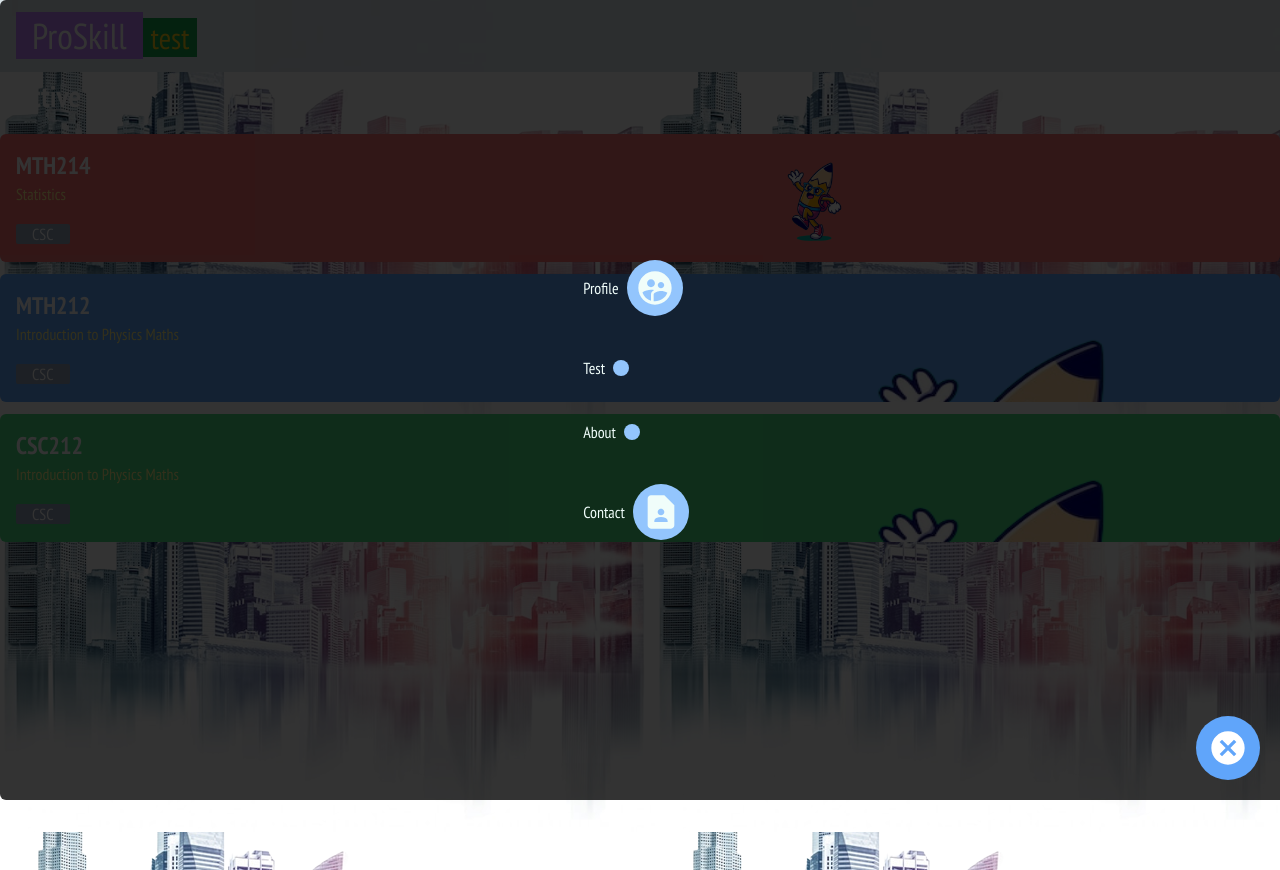
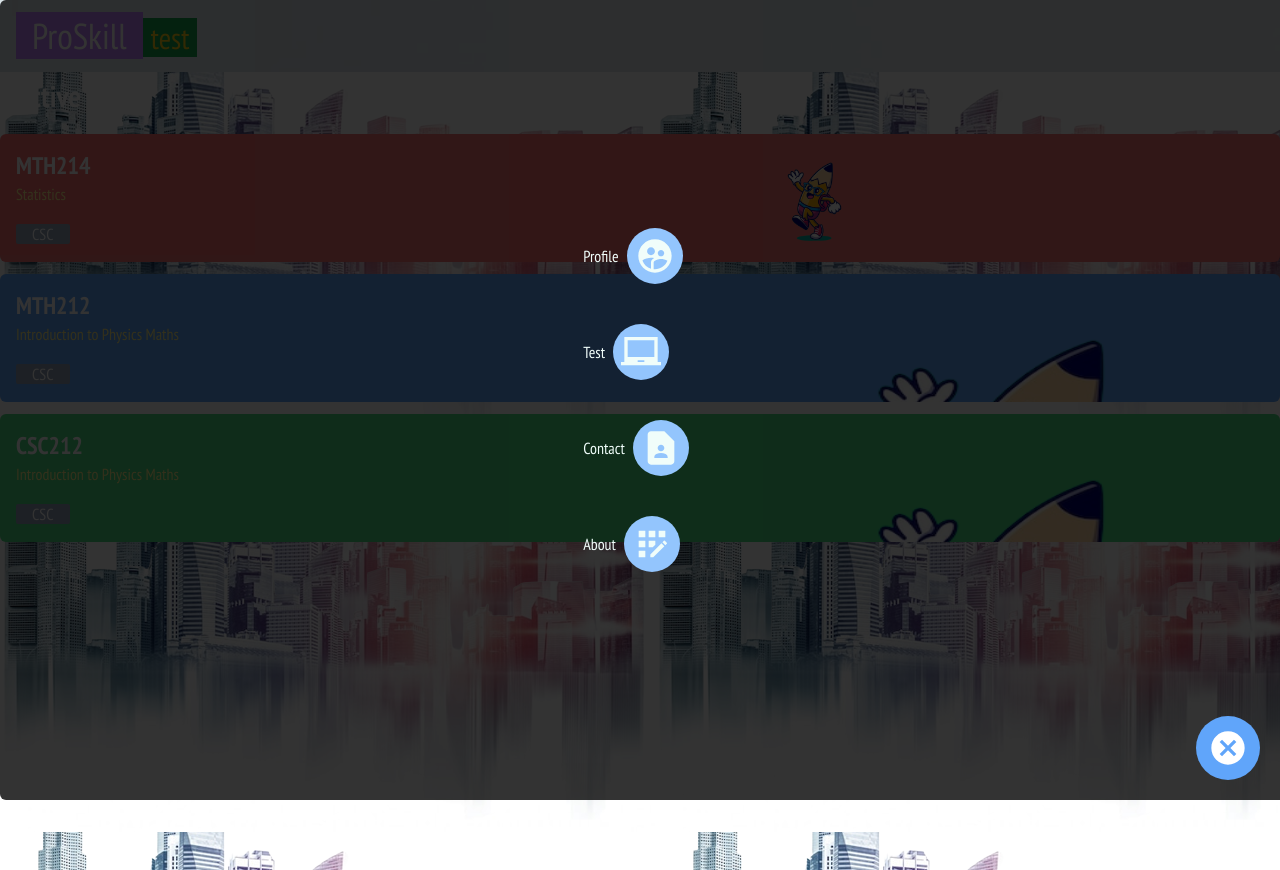
Before and after one commit to Syntacticdev/proskilltest, a React (Vite) app: page /test in a window 1280 px wide. Both pictures are taken after a click on the button 1228 px from the left and 748 px from the top of the page. Built offline with nearby package versions, Linux system fonts and the light colour scheme.

Commit message:
ProSkillTest

```diff
--- a/src/components/Navigations.jsx
+++ b/src/components/Navigations.jsx
@@ -1,6 +1,11 @@
 import React from "react";
 import { Link } from "react-router-dom";
-import { MdContactPage, MdSupervisedUserCircle } from "react-icons/md";
+import {
+  MdContactPage,
+  MdSupervisedUserCircle,
+  MdLaptopChromebook,
+  MdAppRegistration,
+} from "react-icons/md";
 
 const Navigations = ({ setToggle }) => {
   const navs = [
@@ -12,15 +17,17 @@ const Navigations = ({ setToggle }) => {
     {
       title: "Test",
       path: "/test",
-    },
-    {
-      title: "About",
-      path: "/about",
+      icon: <MdLaptopChromebook className="w-[40px] h-[40px]" />,
     },
     {
       title: "Contact",
       path: "/contact",
       icon: <MdContactPage className="w-[40px] h-[40px]" />,
+    },
+    {
+      title: "About",
+      path: "/about",
+      icon: <MdAppRegistration className="w-[40px] h-[40px]" />,
     },
   ];
   return (
```
